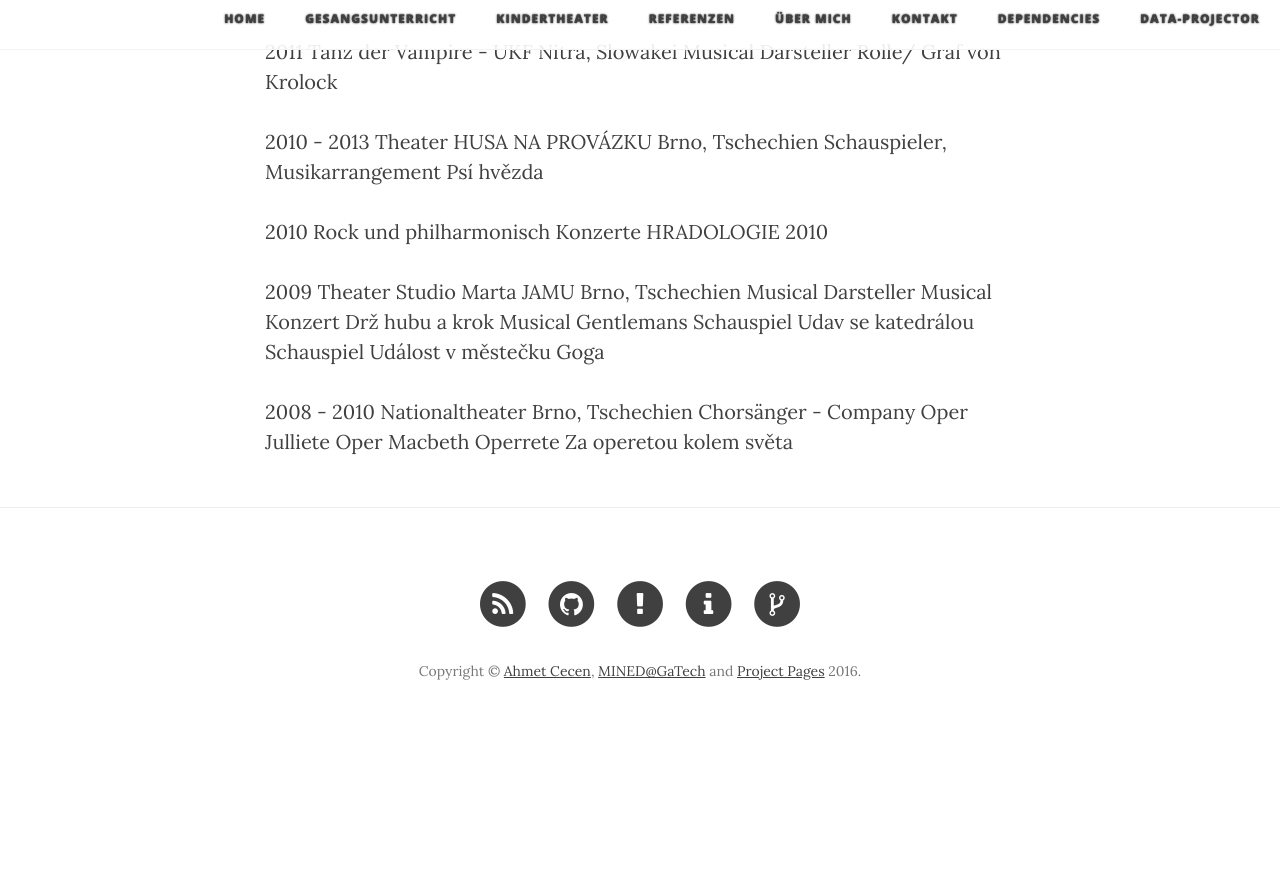
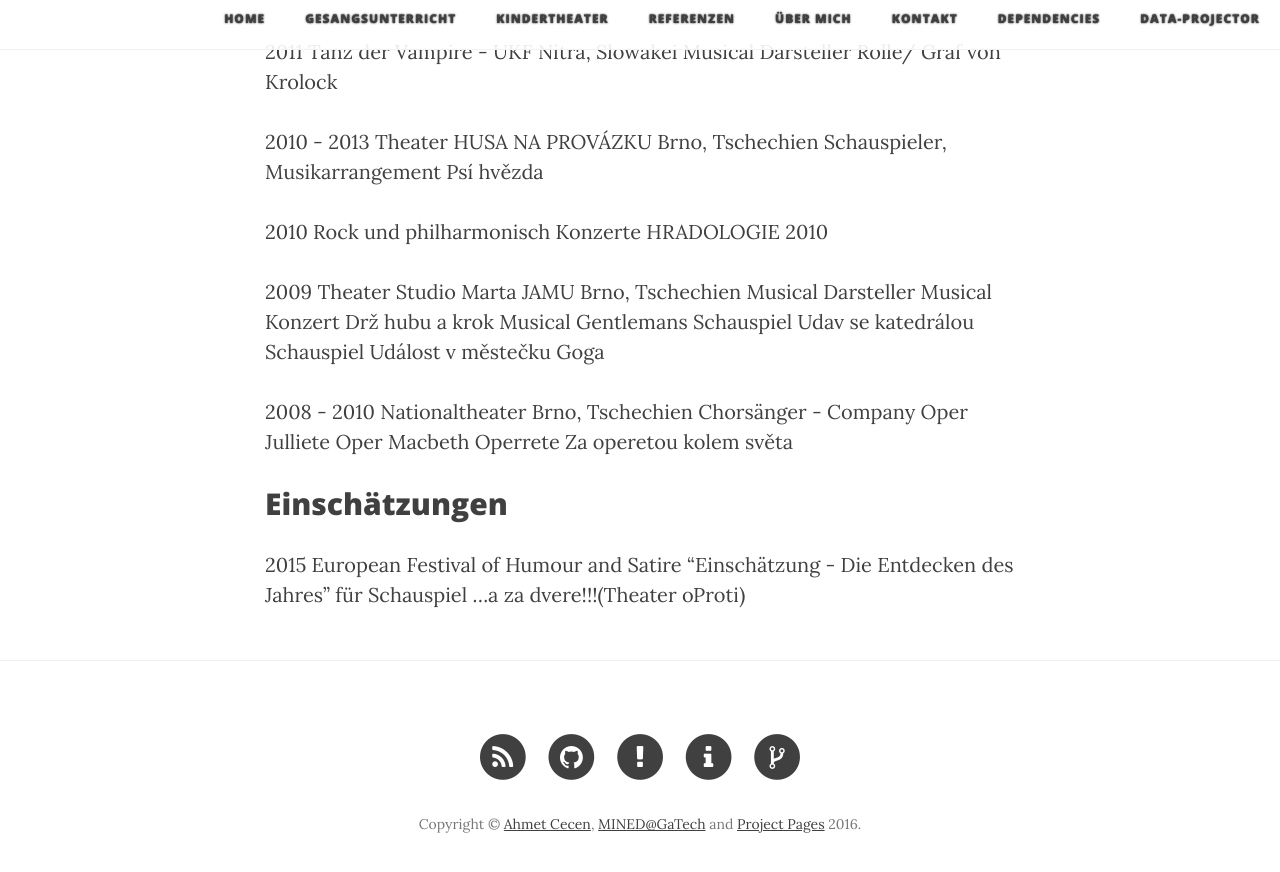
Before and after one commit to janhyza/gesangscoaching.at, a Jekyll site: the page built from projects/Ubermich.md, in a window 1280 px wide and 900 px high, scrolled down 1559 px. Shown: the top 872 px of the window. Built offline with Jekyll 4.4.1, drawn with Linux system fonts in a browser that asks for light colours; nearby versions of some CDN libraries; before the commit the page ends 2306 px from its top, so only the background shows below that.

Commit message:
cv upload

```diff
--- a/projects/Ubermich.md
+++ b/projects/Ubermich.md
@@ -87,3 +87,9 @@ Chorsänger - Company
 Oper Julliete
 Oper Macbeth
 Operrete Za operetou kolem světa
+
+## Einschätzungen
+
+2015
+European Festival of Humour and Satire
+"Einschätzung - Die Entdecken des Jahres" für Schauspiel ...a za dvere!!!(Theater oProti)
```
